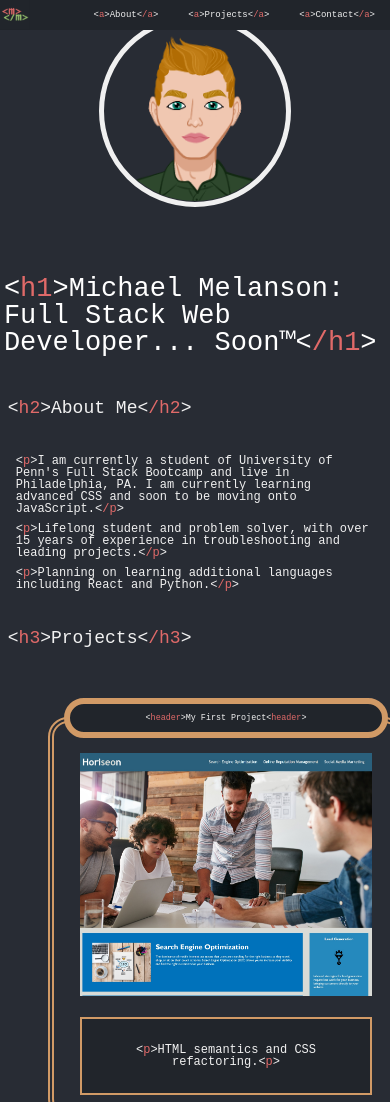
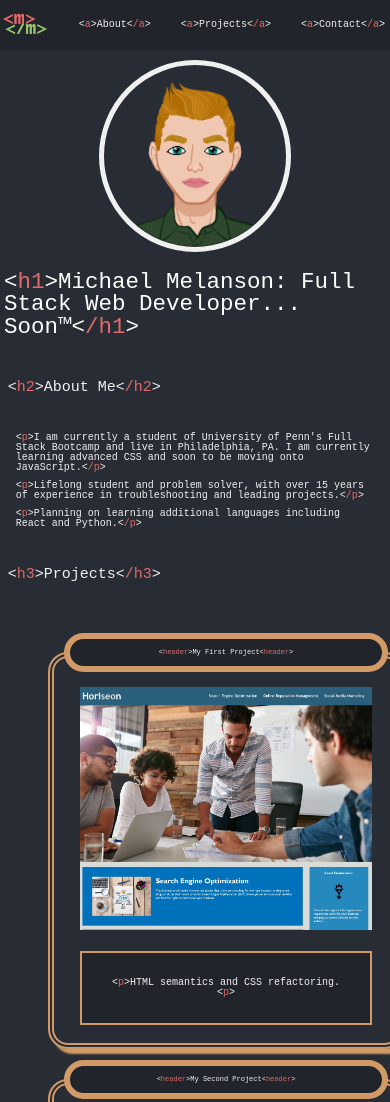
Before and after one commit to mmelan000/mmelan000-Frontend-Portfolio, a plain HTML site: page index.html in a window 390 px wide. Shown: the top 1102 px of the page. Drawn offline with Linux system fonts and the light colour scheme.

Commit message:
WHY DID I LOOK AT IT ON SEMSUNG GALAXY S8+ MODE???.... fixed

```diff
--- a/assets/css/style.css
+++ b/assets/css/style.css
@@ -62,7 +62,7 @@ nav {
   left: 0;
   background-color: var(--darkgrey);
   overflow-x: hidden;
-  /* padding-top: 20px; */
+  padding: 10px;
 }
 
 nav a {
@@ -160,8 +160,8 @@ footer {
   z-index: 3;
   position: fixed;
   width: var(--sidebar);
-  max-width: 180px;
-  max-height: 180px;
+  max-width: 200px;
+  max-height: 200px;
 }
 
 #avatar {
@@ -204,21 +204,11 @@ footer {
   flex-direction: row;
 }
 
-@media screen and (max-width: 1080px) {
-  :root {
-    --font-size: 16px;
-    --sidebar: 150px;
-    --sidebar-font-size: 95.5%;
-
-  }
-}
-/* styling for 1080 viewports */
-
-@media screen and (max-width: 768px) {
+@media screen and (max-width: 820px) {
   :root {
     --font-size: 14px;
-    --sidebar: 120px;
-    --sidebar-font-size: 82.5%;
+    --cardsize: 100%;
+    /* --sidebar: 0px; */
   }
 
   nav {
@@ -231,52 +221,31 @@ footer {
     align-content: center;
   }
 
-  #logo {
-   max-height: 30px;
-   max-width: 30px;
-  }
-
   main {
     margin-left: 0px;
   }
 
+  footer {
+    margin-left: 0px;
+  }
+
+  #logo {
+    max-height: 50px;
+    max-width: 50px;
+  }
+
   #header {
-    margin-top: 50px;
     margin-left: 0px;
+  }
+
+  #avatar {
+    margin-top: 60px;
   }
 }
 /* styling for tablet */
 
 @media screen and (max-width: 480px) {
   :root {
-    --font-size: 12px;
-    --sidebar: 90px;
-    --sidebar-font-size: 75%;
-    --cardsize: 100%;
+    --font-size: 10px;
+
   }
-
-  nav {
-
-    flex-direction: row;
-    width: 100%;
-    max-width: 100%;
-    height: 30px;
-    justify-content: right;
-    align-content: center;
-  }
-
-  #logo {
-   max-height: 30px;
-   max-width: 30px;
-  }
-
-  main {
-    margin-left: 0px;
-  }
-
-  #header {
-    margin-top: 50px;
-    margin-left: 0px;
-  }
-}
-/* styling for mobile */
```
